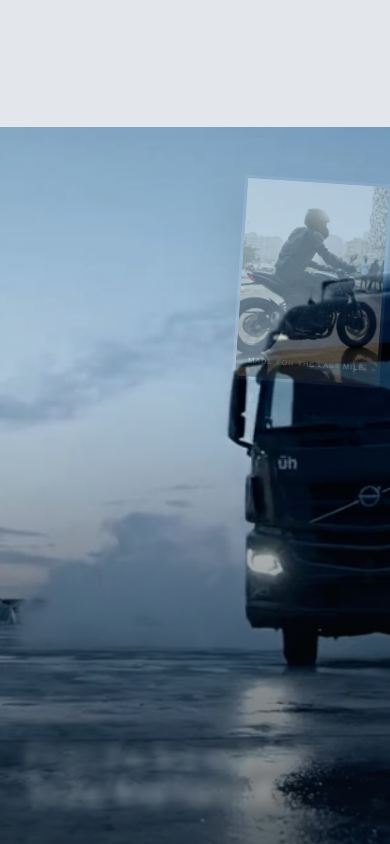
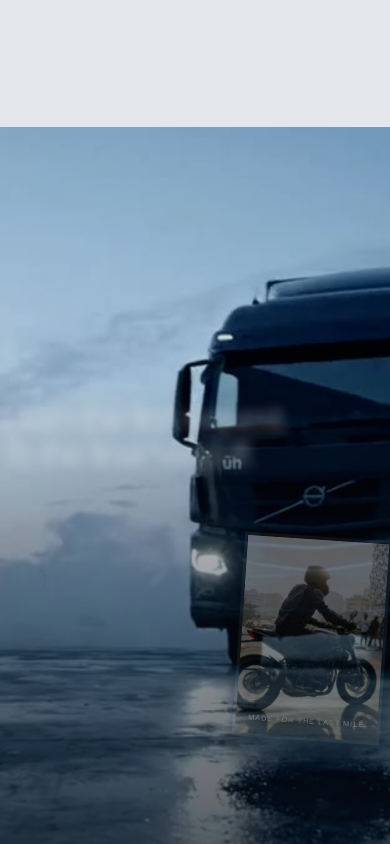
Before and after one commit to isaacrobinson087-max/Logistics-, a website: page index.html in a window 390 px wide. Shown: the part 2540-3384 px from the top of the page. Drawn offline with Linux system fonts and the light colour scheme.

Commit message:
Remove blank dark mobile delivery panel and keep scene content in view

```diff
--- a/styles.css
+++ b/styles.css
@@ -842,3 +842,49 @@ html.kinetic-motion-ready #page-home .kinetic-movement .kinetic-movement-inset i
    top:9svh!important;right:7vw!important;
  }
 }
+
+
+/* V14 — remove the blank mobile navy panel rather than just fading content earlier.
+   The delivery photograph occupies the entire scene, even while JS initializes. */
+#page-home .kinetic-movement[data-scroll-animate] {
+  background:#182330 url("assets/arrival.jpg") center center / cover no-repeat!important;
+}
+#page-home .kinetic-movement .kinetic-scene-sticky {
+  background:transparent!important;
+}
+#page-home .kinetic-movement .kinetic-movement-image {
+  opacity:1!important;visibility:visible!important;transform:none!important;
+}
+#page-home .kinetic-movement .kinetic-movement-image img {
+  opacity:1!important;visibility:visible!important;
+}
+@media(max-width:700px) {
+  #page-home .kinetic-movement[data-scroll-animate] {
+    height:auto!important;min-height:100svh!important;
+    overflow:visible!important;
+    background-position:55% center!important;
+  }
+  #page-home .kinetic-movement[data-scroll-animate]>.kinetic-scene-sticky {
+    position:relative!important;top:auto!important;
+    height:auto!important;min-height:100svh!important;
+    display:flex!important;flex-direction:column!important;
+    align-items:flex-start!important;justify-content:center!important;
+    padding:clamp(90px,13svh,135px) 7vw clamp(40px,7svh,75px)!important;
+  }
+  #page-home .kinetic-movement .kinetic-movement-image {
+    position:absolute!important;inset:0!important;
+  }
+  #page-home .kinetic-movement .kinetic-movement-image img {
+    object-position:55% center!important;
+  }
+  #page-home .kinetic-movement .kinetic-movement-copy {
+    position:relative!important;z-index:3!important;
+    align-self:flex-start!important;
+    margin-top:0!important;
+  }
+  #page-home .kinetic-movement .kinetic-movement-inset {
+    position:relative!important;top:auto!important;right:auto!important;
+    margin:30px 0 0 auto!important;
+    max-width:min(65vw,290px)!important;
+  }
+}
```
